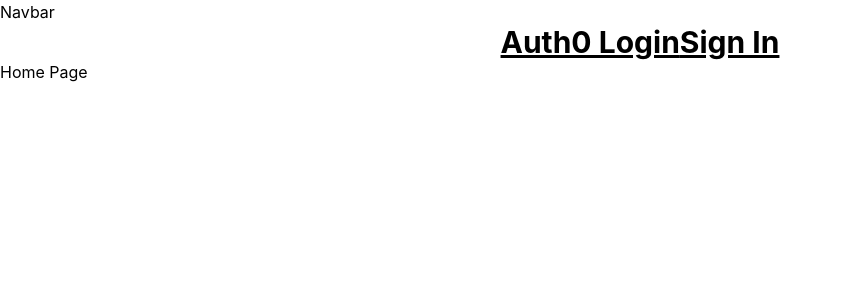
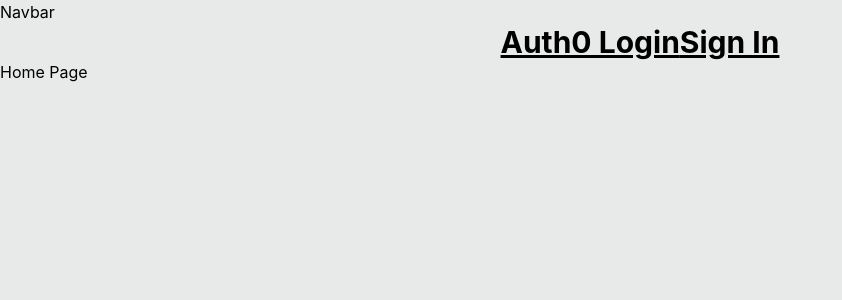
Before and after one commit to TreciaKS/lorde-fansite, a React (Create React App) app: page / in a window 1280 px wide. Shown: the top 300 px of the page, without its empty margins (0-842 px from the left). Built offline with nearby package versions, Linux system fonts and the light colour scheme.

Commit message:
set background for site

```diff
--- a/src/index.css
+++ b/src/index.css
@@ -15,3 +15,8 @@ code {
   font-family: source-code-pro, Menlo, Monaco, Consolas, 'Courier New',
     monospace;
 }
+html {
+  background-color: #E8E9E9;
+  scroll-behavior: smooth;
+  user-select: text;
+}
```
